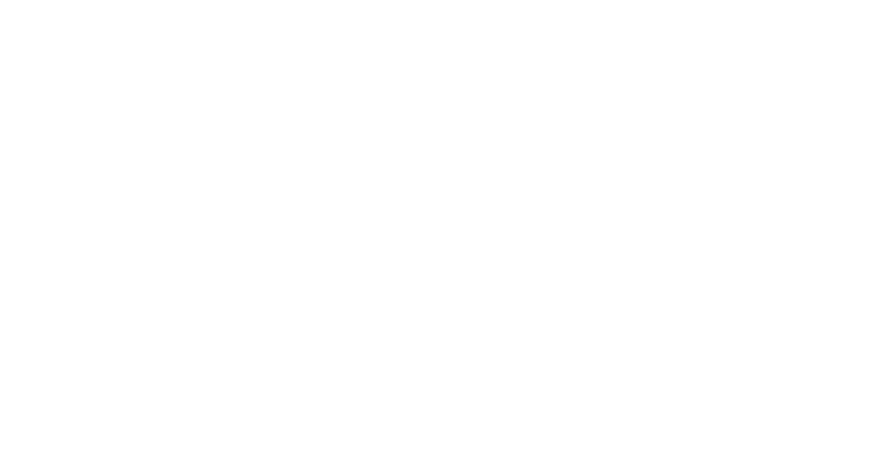
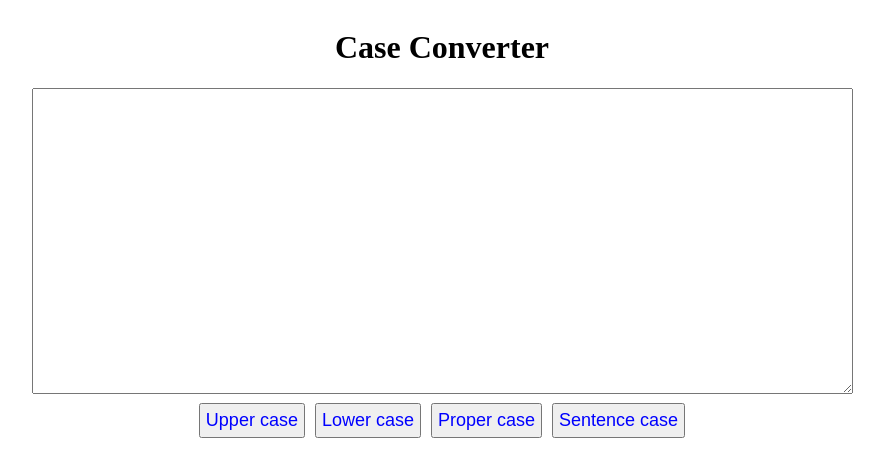
Before and after one commit to Iriday/JBA_Case-Converter, a plain HTML site: page src/index.html in a window 1280 px wide. Shown: the whole page, without its empty margins (198-1082 px from the left). Drawn offline with Linux system fonts and the light colour scheme.

Commit message:
feat: Add simple main page with textarea and 4 buttons (upper/lower/proper/sentence case)

```diff
--- a/src/index.html
+++ b/src/index.html
@@ -2,9 +2,27 @@
 <html lang="en">
 <head>
     <meta charset="UTF-8">
-    <title>Title</title>
+    <title>Case converter</title>
+    <link rel="stylesheet" href="styles.css">
 </head>
 <body>
 
+<div id="main-container">
+    <div class="title">
+        <h1>Case Converter</h1>
+    </div>
+
+    <div>
+        <label><textarea cols="100" rows="20"></textarea></label>
+    </div>
+
+    <div id="convert-btns">
+        <button id="upper-case">Upper case</button>
+        <button id="lower-case">Lower case</button>
+        <button id="proper-case">Proper case</button>
+        <button id="sentence-case">Sentence case</button>
+    </div>
+</div>
+
 </body>
 </html>
--- /dev/null
+++ b/src/styles.css
@@ -0,0 +1,18 @@
+#main-container {
+    margin: auto;
+    width: 800px;
+    display: flex;
+    flex-flow: column;
+    align-items: center;
+}
+
+#convert-btns {
+    display: flex;
+}
+
+button {
+    padding: 5px;
+    margin: 5px;
+    font-size: 18px;
+    color: blue;
+}
```
